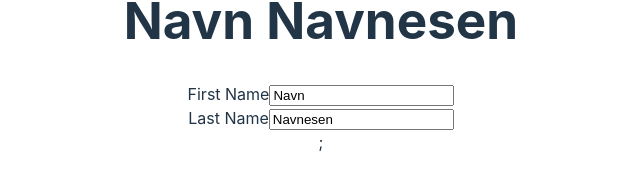
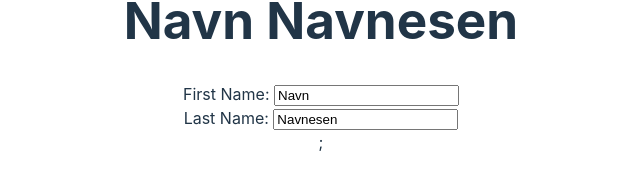
Before and after one commit to ATlexEide/cv-app, a React (Vite) app: page / in a window 1280 px wide. Shown: the part 344-522 px from the top of the page, without its empty margins (319-959 px from the left). Built offline with nearby package versions, Linux system fonts and the light colour scheme.

Commit message:
Update label text

```diff
--- a/src/Components/Input.jsx
+++ b/src/Components/Input.jsx
@@ -1,7 +1,7 @@
 function Input({ label, name, value, callback }) {
   return (
     <div>
-      <label htmlFor={name}>{label}</label>
+      <label htmlFor={name}>{label}: </label>
       <input
         id={name}
         name={name}
```
